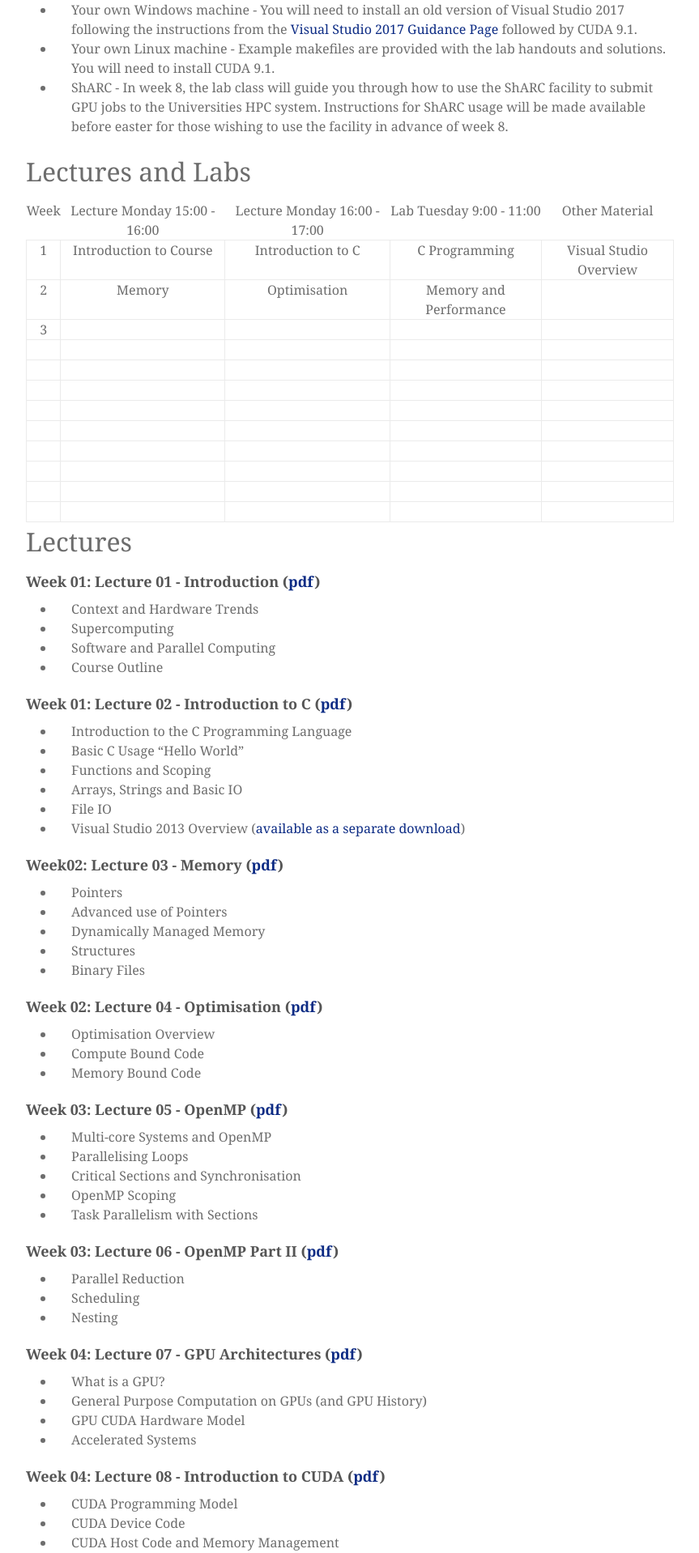
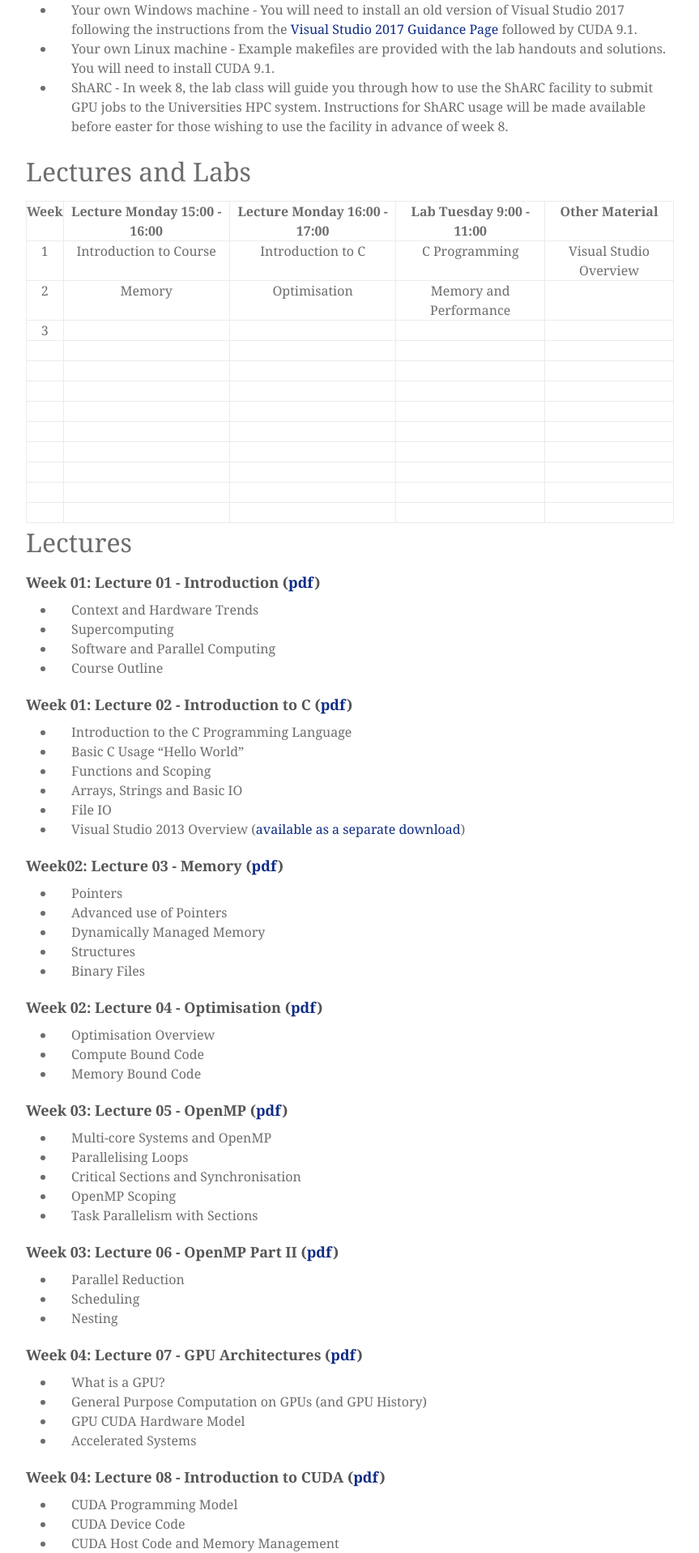
Before and after one commit to mondus/mondus.github.io, a Jekyll site: the page built from teaching/COM4521/index.md, in a window 1280 px wide. Shown: the part 1526-3444 px from the top of the page at 81% size, without its empty margins (208-1071 px from the left). Built offline with Jekyll 4.4.1, drawn with Linux system fonts in a browser that asks for light colours; nearby versions of some CDN libraries; some web fonts are replaced.

Commit message:
Update stylesheet.css

```diff
--- a/assets/css/stylesheet.css
+++ b/assets/css/stylesheet.css
@@ -224,7 +224,8 @@ table {
 }
 
 th {
-  font-weight: 500;
+  font-weight: bold;
+  border: 1px solid #ebebeb;
 }
 
 td {
```
